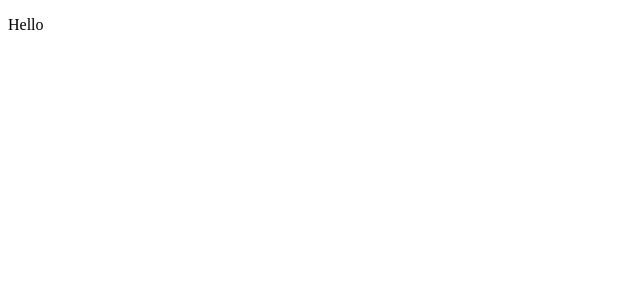
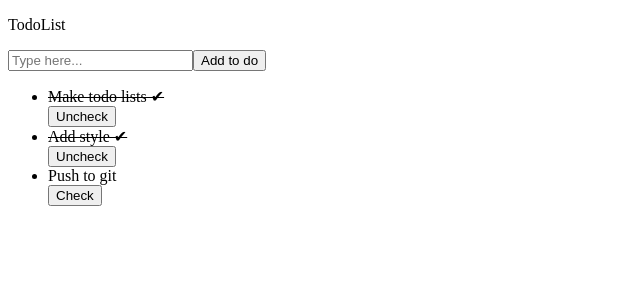
Before and after one commit to noy2/todolist-react, a React (Create React App) app: page / in a window 1280 px wide. Shown: the top 300 px of the page, without its empty margins (0-640 px from the left). Built offline with nearby package versions, Linux system fonts and the light colour scheme.

Commit message:
Modify: Added TodoList

```diff
--- a/src/App.js
+++ b/src/App.js
@@ -1,7 +1,71 @@
+import React from 'react';
+
 export default function App() {
+  const todos = [
+    {
+      id: 1,
+      text: 'Make todo lists',
+      checked: true,
+    },
+    {
+      id: 2,
+      text: 'Add style',
+      checked: true,
+    },
+    {
+      id: 3,
+      text: 'Push to git',
+      checked: false,
+    },
+  ];
+
+  function TodoList({todos}) {
+    return (
+      <div>
+        <TodoListAddItem />
+        <ul className='TodoList'>
+          {todos.map((todo) => (
+            <TodoListItem todo={todo} id={todo.id} />
+          ))}
+        </ul>
+      </div>
+    );
+  }
+
+  function TodoListItem({todo}) {
+    const {id,text,checked} = todo;
+    return (
+      <li className='TodoListItem'>
+        <div className={checked}>
+          {/* {checked === true ? <p>checked</p> : <p>In list</p>} */}
+          <div className='text'>{checked ? (
+            <del>{text + ' ✔'}</del>
+          ):(
+            text
+          )}</div>
+          <button className='checkButton'>{checked ? (
+            'Uncheck'
+          ):(
+            'Check'
+          )}</button>
+        </div>
+      </li>
+    );
+  }
+
+  function TodoListAddItem() {
+    return (
+      <div>
+        <input className='addTodoInput' placeholder="Type here..."></input>
+        <button className='addTodoButton'>Add to do</button>
+      </div>
+    );
+  }
+
   return (
     <div className="App">
-      <p>Hello</p>
+      <p>TodoList</p>
+      <TodoList todos={todos} />
     </div>
   );
 }
```
